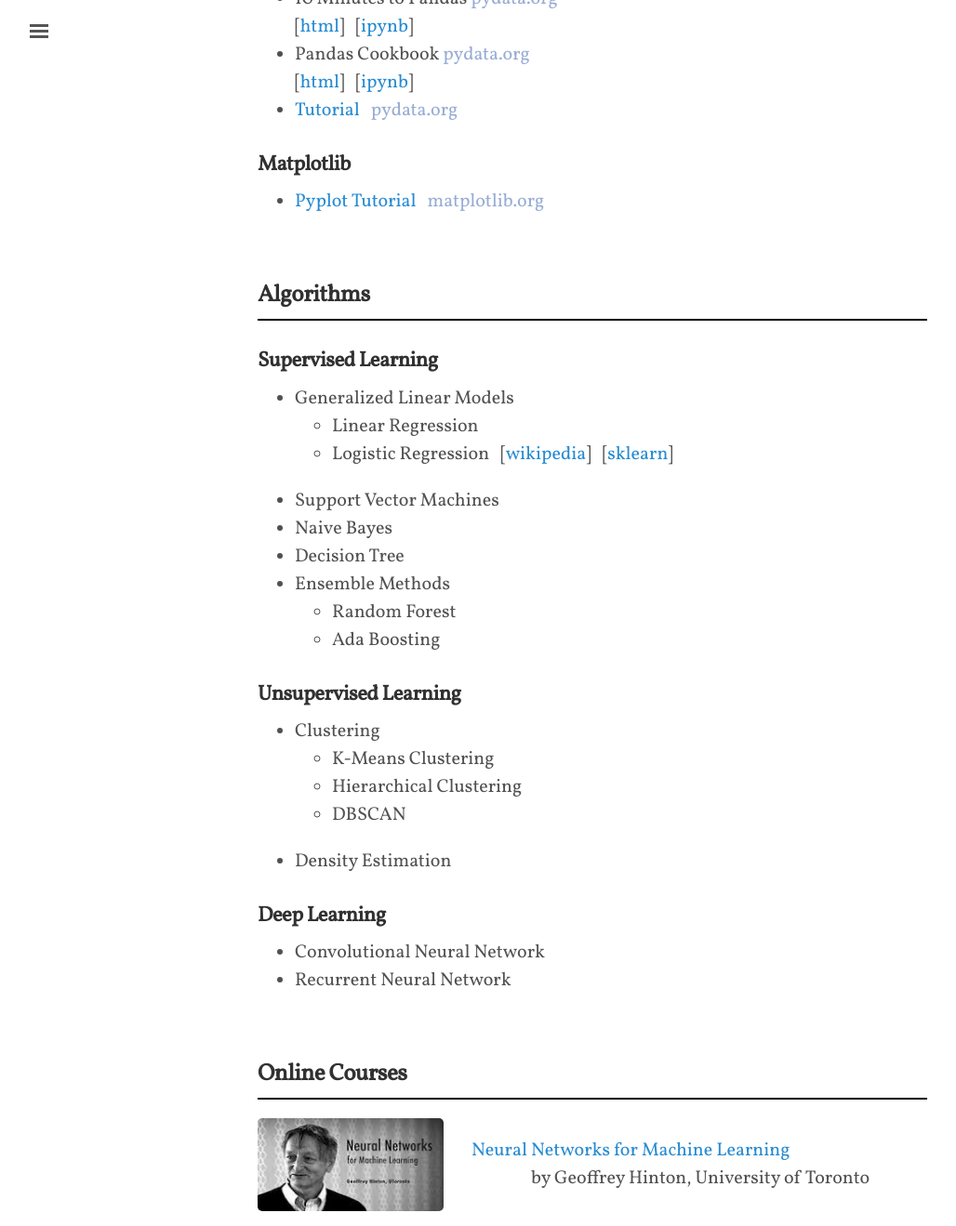
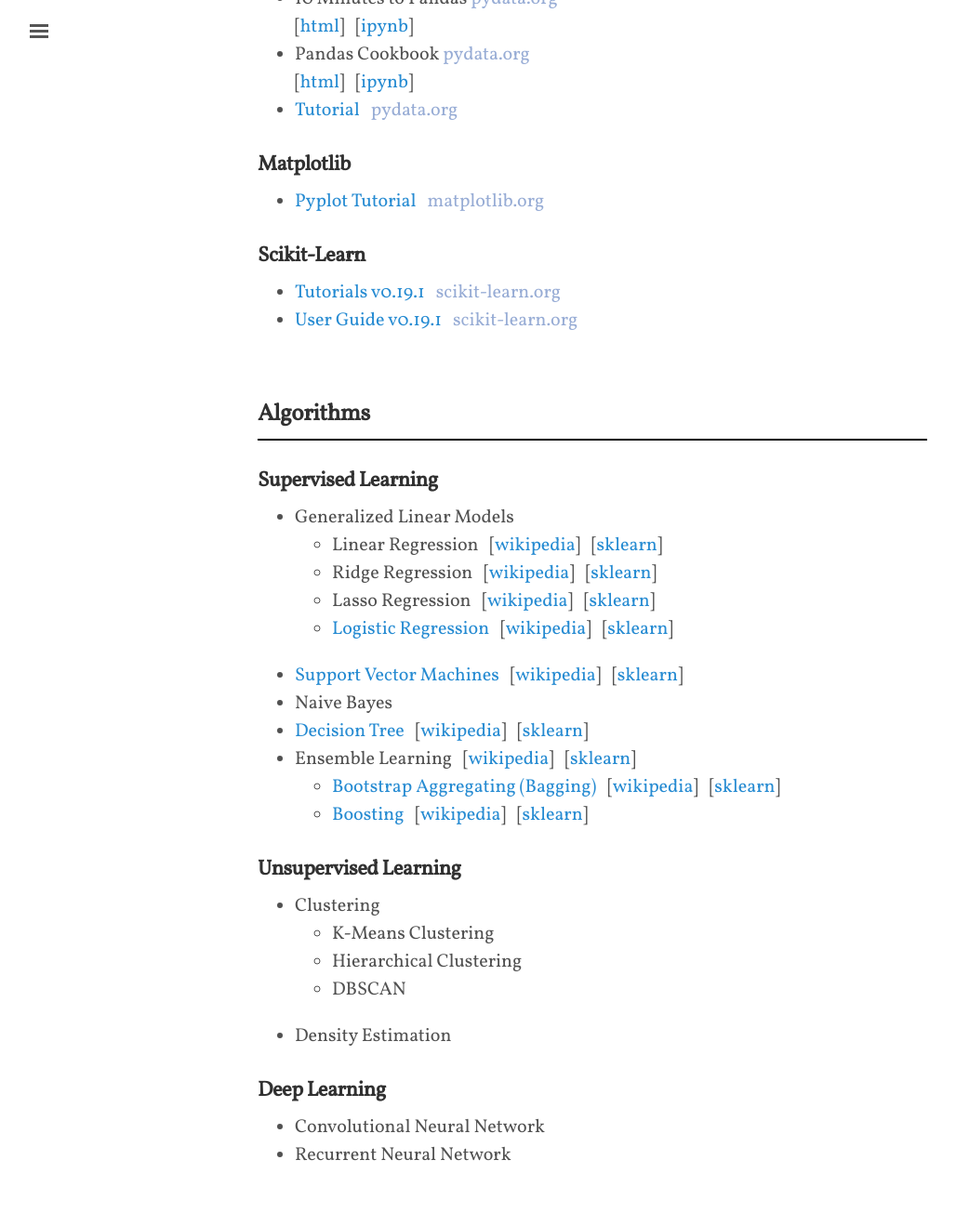
Before and after one commit to shevapato2008/myBlog, a Jekyll site: the page built from algorithms/machinelearning/index.md, in a window 1280 px wide and 1400 px high, scrolled down 869 px, cut to the strip 0-1319 px from the top of the window. Shown: the whole strip at 93% size, without its empty margins (3-1031 px from the left). Built offline with Jekyll 4.4.1, drawn with Linux system fonts in a browser that asks for light colours; nearby versions of some CDN libraries; some web fonts are replaced.

Commit message:
Updated.

```diff
--- a/algorithms/machinelearning/index.md
+++ b/algorithms/machinelearning/index.md
@@ -35,23 +35,46 @@
 ### Matplotlib
 + [Pyplot Tutorial](https://matplotlib.org/users/pyplot_tutorial.html) &nbsp; <span style="color:#97acd5">matplotlib.org</span>
 
+### Scikit-Learn
++ [Tutorials v0.19.1](http://scikit-learn.org/stable/tutorial/index.html) &nbsp; <span style="color:#97acd5">scikit-learn.org</span>
++ [User Guide v0.19.1](http://scikit-learn.org/stable/user_guide.html) &nbsp; <span style="color:#97acd5">scikit-learn.org</span>
+
+
 <br>
 
 ## Algorithms
 ---
 ### Supervised Learning
 + Generalized Linear Models
-  - Linear Regression
-  - Logistic Regression &nbsp;
+  - Linear Regression &nbsp;
+    [[wikipedia](https://en.wikipedia.org/wiki/Linear_regression)] &nbsp;
+    [[sklearn](http://scikit-learn.org/stable/modules/linear_model.html#ordinary-least-squares)]
+  - Ridge Regression &nbsp;
+    [[wikipedia](https://en.wikipedia.org/wiki/Tikhonov_regularization "Tikhonov Regularization")] &nbsp;
+    [[sklearn](http://scikit-learn.org/stable/modules/linear_model.html#ridge-regression)]
+  - Lasso Regression &nbsp;
+    [[wikipedia](https://en.wikipedia.org/wiki/Tikhonov_regularization "Tikhonov Regularization")] &nbsp;
+    [[sklearn](http://scikit-learn.org/stable/modules/linear_model.html#lasso)]
+  - [Logistic Regression]({{site.baseurl}}/algorithms/machinelearning/algorithms/logisticregression) &nbsp;
     [[wikipedia](https://en.wikipedia.org/wiki/Logistic_regression)] &nbsp;
     [[sklearn](http://scikit-learn.org/stable/modules/linear_model.html#logistic-regression)]
 
-+ Support Vector Machines
++ [Support Vector Machines]({{site.baseurl}}/algorithms/machinelearning/algorithms/svm) &nbsp;
+  [[wikipedia](https://en.wikipedia.org/wiki/Support_vector_machine)] &nbsp;
+  [[sklearn](http://scikit-learn.org/stable/modules/svm.html)]
 + Naive Bayes
-+ Decision Tree
-+ Ensemble Methods
-  - Random Forest
-  - Ada Boosting
++ [Decision Tree]({{site.baseurl}}/algorithms/machinelearning/algorithms/decisiontree) &nbsp;
+  [[wikipedia](https://en.wikipedia.org/wiki/Decision_tree)] &nbsp;
+  [[sklearn](http://scikit-learn.org/stable/modules/tree.html)]
++ Ensemble Learning &nbsp;
+  [[wikipedia](https://en.wikipedia.org/wiki/Ensemble_learning)] &nbsp;
+  [[sklearn](http://scikit-learn.org/stable/modules/ensemble.html)]
+  - [Bootstrap Aggregating (Bagging)]({{site.baseurl}}/algorithms/machinelearning/algorithms/bagging) &nbsp;
+    [[wikipedia](https://en.wikipedia.org/wiki/Bootstrap_aggregating)] &nbsp;
+    [[sklearn](http://scikit-learn.org/stable/modules/ensemble.html#bagging)]
+  - [Boosting]({{site.baseurl}}/algorithms/machinelearning/algorithms/boosting) &nbsp;
+    [[wikipedia](https://en.wikipedia.org/wiki/Boosting_(machine_learning))] &nbsp;
+    [[sklearn](http://scikit-learn.org/stable/modules/ensemble.html#adaboost "AdaBoost")]
 
 
 ### Unsupervised Learning
```
